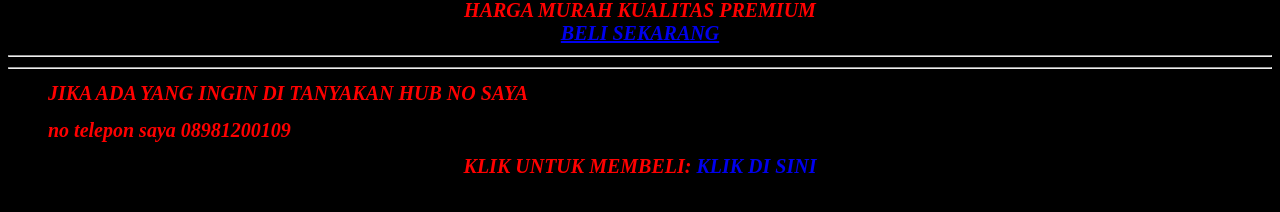
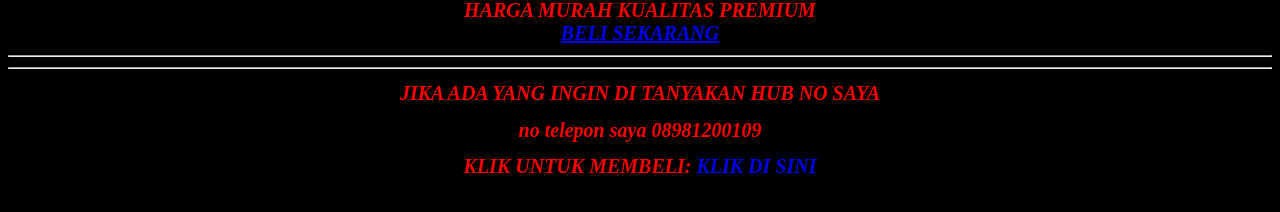
Before and after one commit to radars79/DARK-WEB-MARKET, a plain HTML site: page index.html in a window 1280 px wide. Shown: the part 332-544 px from the top of the page. Drawn offline with Linux system fonts and the light colour scheme.

Commit message:
Update index.html

```diff
--- a/index.html
+++ b/index.html
@@ -17,7 +17,7 @@
             color: RED;
             text-align: left;
             font-size: 20px;
-            margin-left: 40px;
+           text-align: center;
         }
         li{
             font-size: 20px;
```
